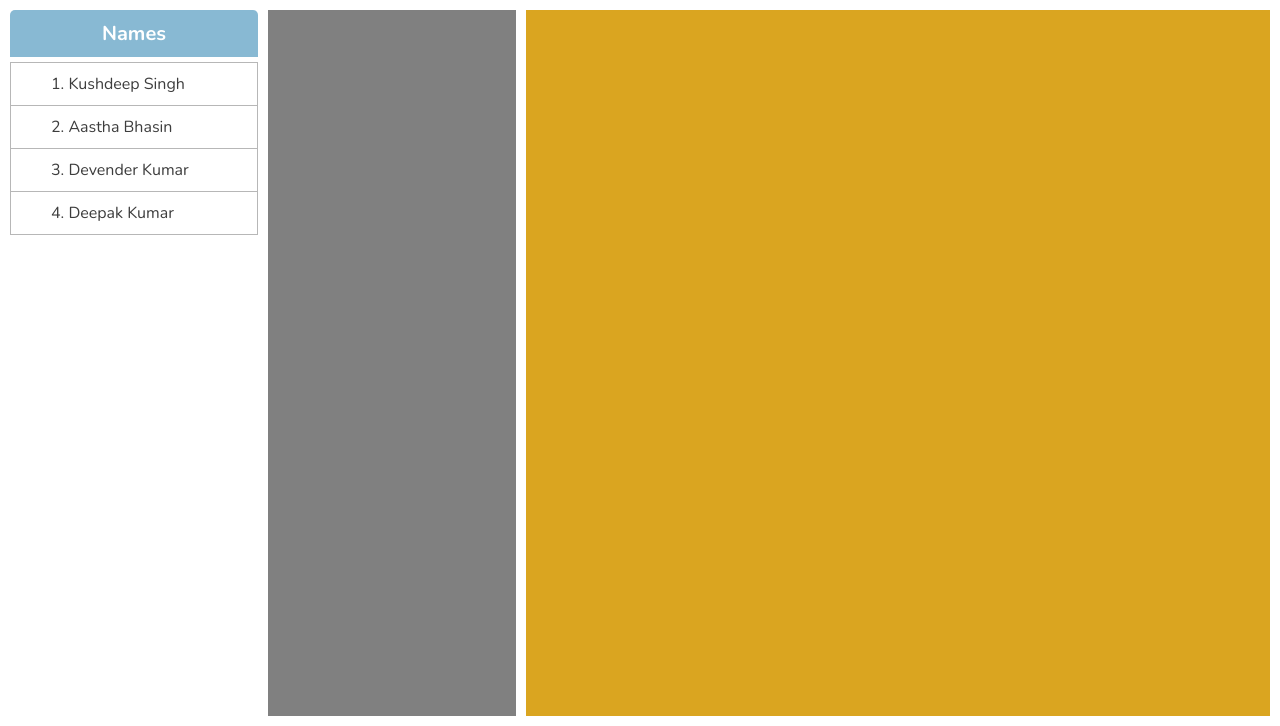
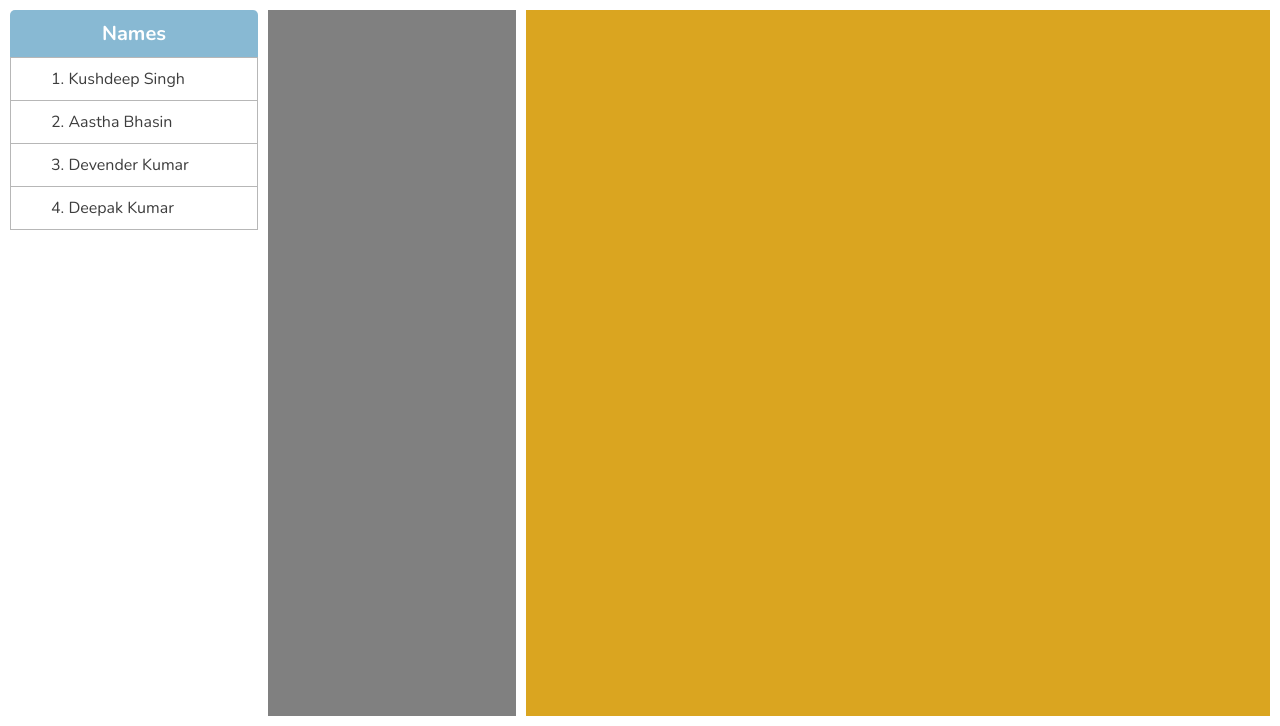
Before and after one commit to 404-Coders/exam_evaluate, a PHP site: page /teacher_section/index.html in a window 1280 px wide. Shown: the part 74-800 px from the top of the page. Run offline with PHP 8.4, Linux system fonts and the light colour scheme.

Commit message:
fixed removed padding from items

```diff
--- a/dist/css/style.css
+++ b/dist/css/style.css
@@ -87,10 +87,6 @@ body {
   background: white;
 }
 
-.answers__sList__items {
-  padding: 5px 0;
-}
-
 .answers__sList__item {
   border: #B7B7B7 1px solid;
   border-bottom: 0;
--- a/resources/scss/_answersheets.scss
+++ b/resources/scss/_answersheets.scss
@@ -11,7 +11,7 @@
 
         &__items
         {
-            padding: 5px 0;
+            // padding: 5px 0;
         }
 
         &__item
```
Also changed, not shown: 1 other file.
